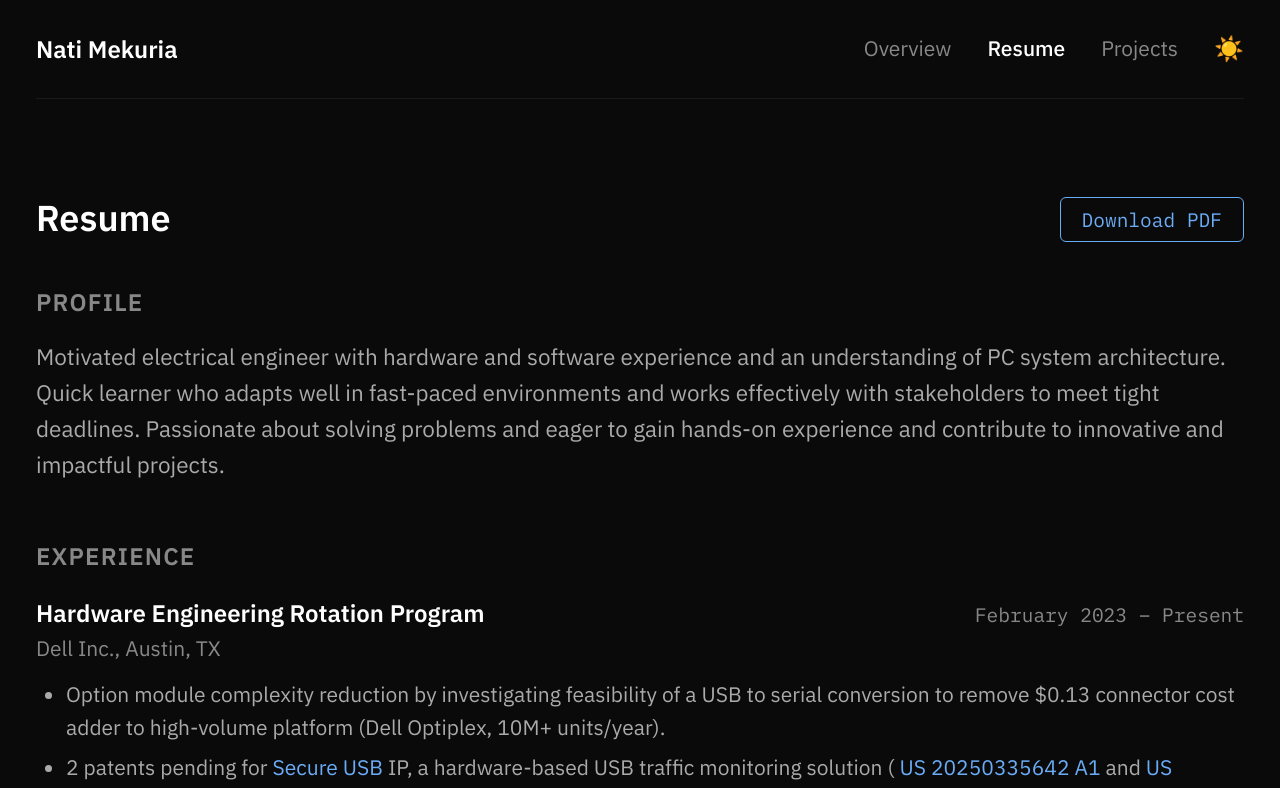
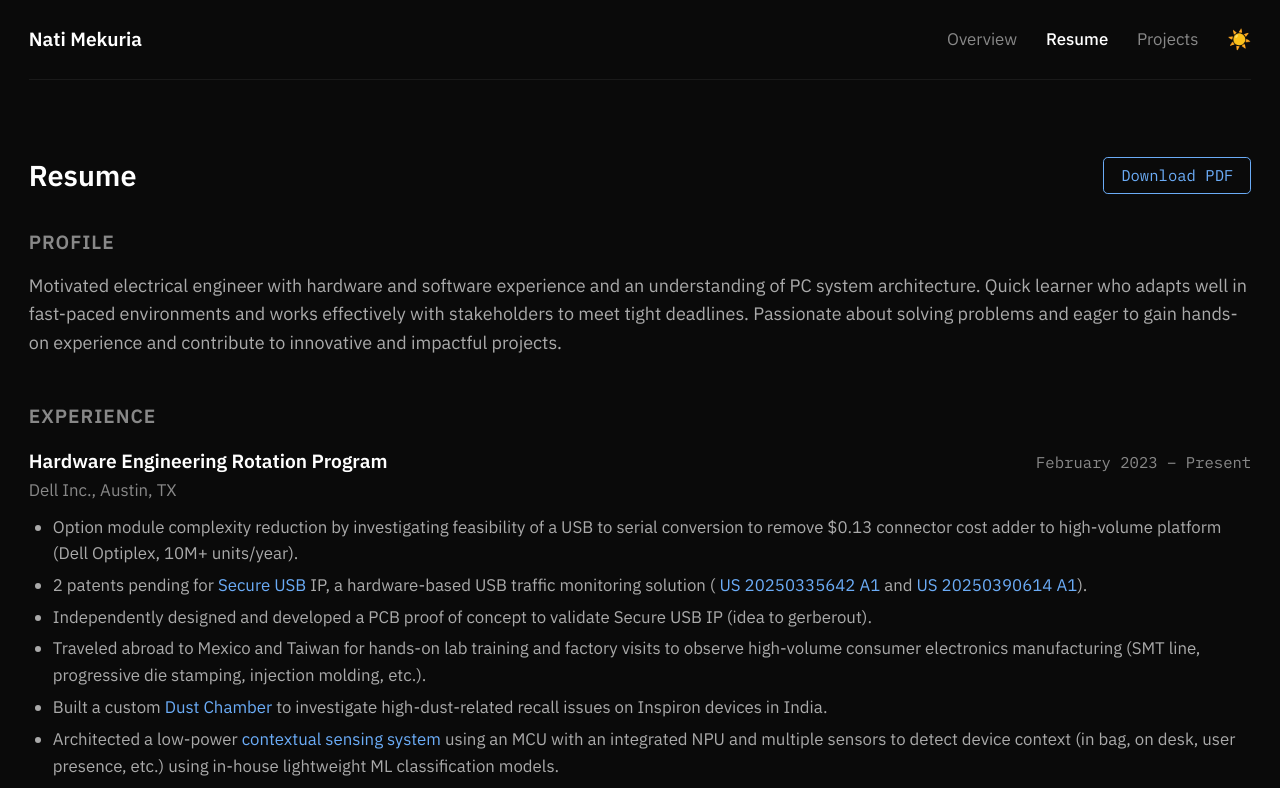
Before and after one commit to NathnaelMek/nati-mekuria, a React (Create React App) app: page /#/resume in a window 1280 px wide. Shown: the top 788 px of the page. Built offline with nearby package versions, Linux system fonts and the light colour scheme.

Commit message:
Change zoom to 1.2

```diff
--- a/src/App.css
+++ b/src/App.css
@@ -36,7 +36,7 @@ a {
   max-width: 1100px;
   margin: 0 auto;
   padding: 0 24px;
-  zoom: 1.5;
+  zoom: 1.2;
 }
 
 /* Nav */
```
